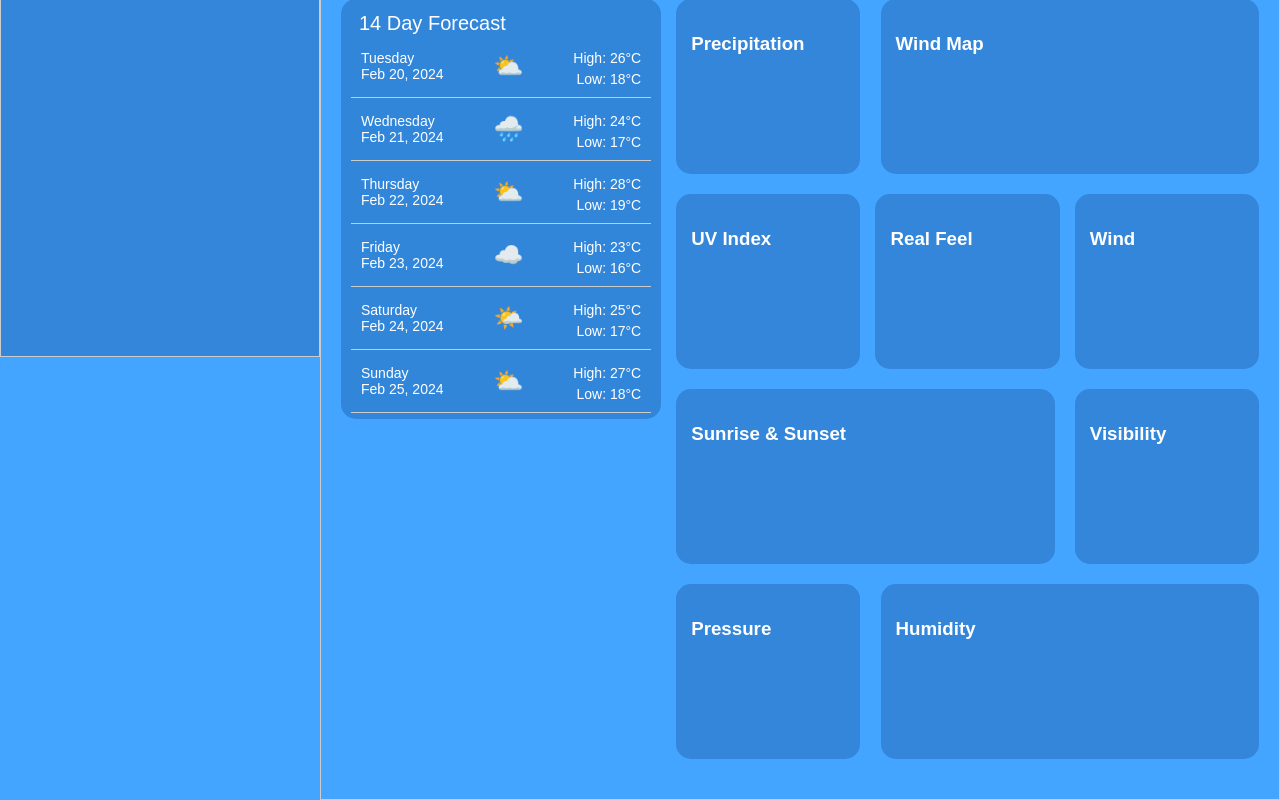
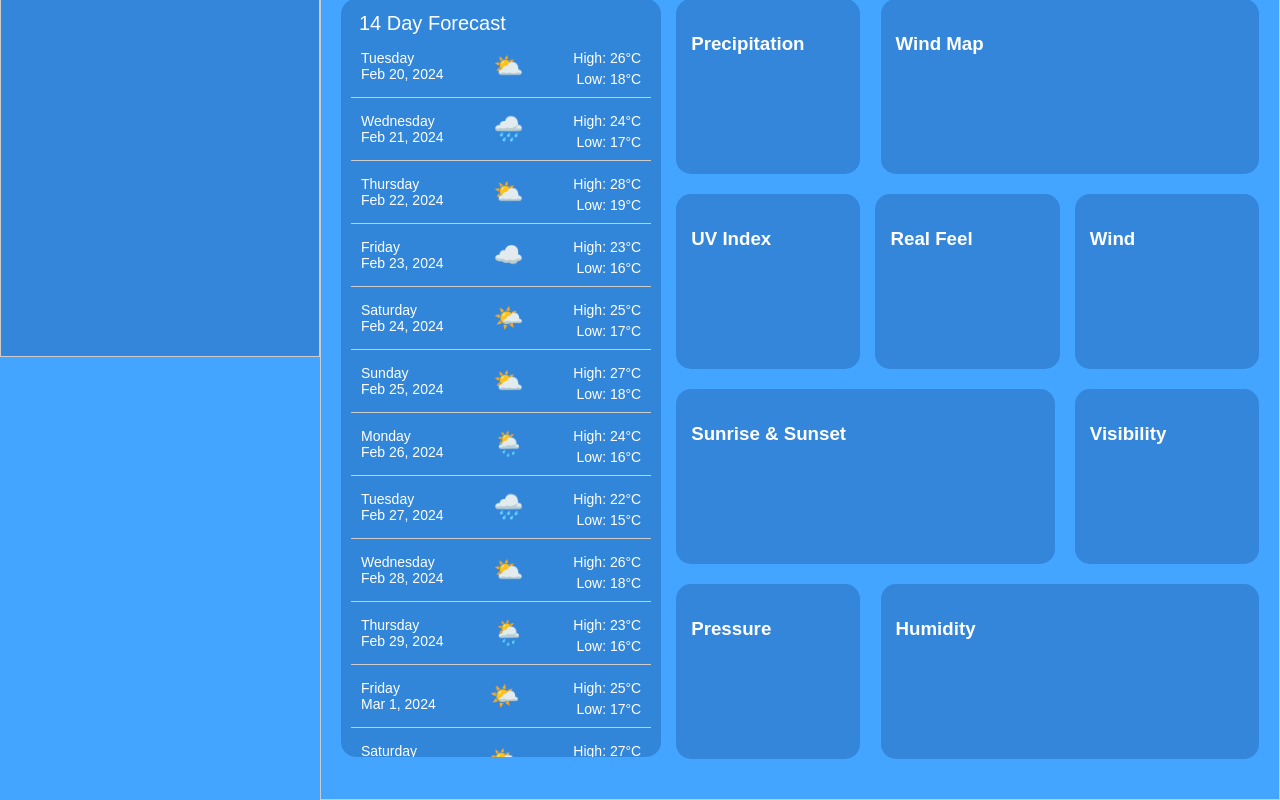
Before and after one commit to StaticRevo/GAPT-Weather-Forecasting-System, a PHP site: template Weather Forecasting System/templates/index.html in a window 1280 px wide. Shown: the part 443-1243 px from the top of the page. Run offline with PHP 8.4, Linux system fonts and the light colour scheme; the template is opened without the code that fills it, so the values that code supplies are empty; some web fonts are replaced.

Commit message:
Add files via upload

```diff
--- a/Weather Forecasting System/css/styles.css
+++ b/Weather Forecasting System/css/styles.css
@@ -159,7 +159,7 @@ body {
     display: flex;
     flex-direction: column;
     overflow-y: auto;  /* Enable vertical scrollbar if needed */
-    max-height: 400px; /* Set the maximum height to limit the visible days */
+    max-height: 738px; /* Set the maximum height to limit the visible days */
 }
 
 /* For WebKit browsers */
```
